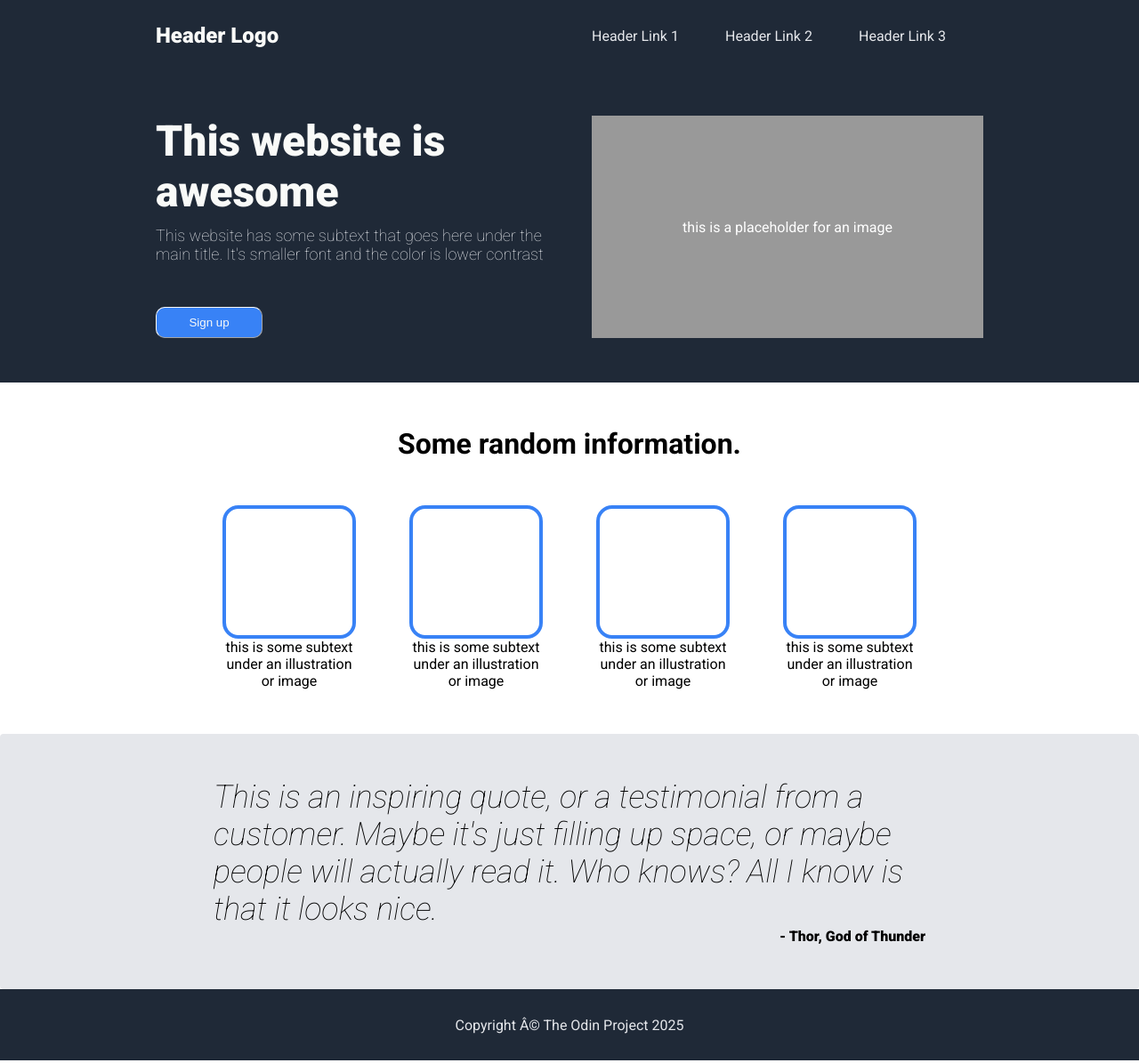
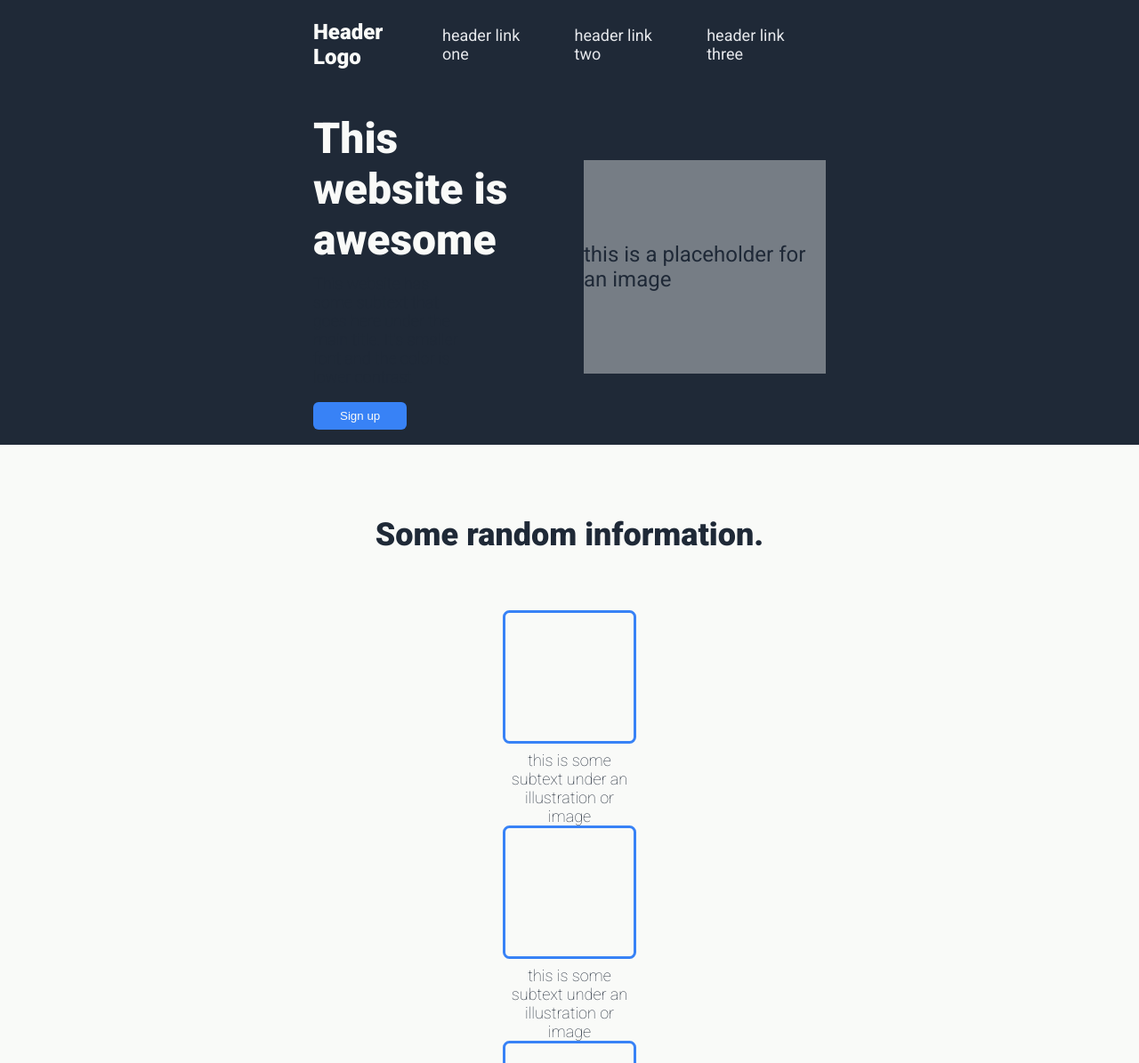
Before and after one commit to RedNoodle325/top-landing-page, a plain HTML site: page index.html in a window 1280 px wide. Shown: the top 1195 px of the page at 89% size. Drawn offline with Linux system fonts and the light colour scheme.

Commit message:
project turnin

```diff
--- a/index.html
+++ b/index.html
@@ -1,71 +1,97 @@
 <!DOCTYPE html>
-<html>
-  <head charset="utf-8">
-    <meta lang="en" />
-    <meta http-equiv="X-UA-Compatible" content="IE=edge" />
-    <meta name="viewport" content="width=device-width, initial-scale=1.0" />
+<html lang="en">
+<head>
+    <meta charset="utf-8">
+    <meta http-equiv="X-UA-Compatible" content="IE=edge">
+    <meta name="viewport" content="width=device-width, initial-scale=1.0">
     <title>TOP Landing Page</title>
-    <link rel="preconnect" href="https://fonts.googleapis.com" />
-    <link rel="preconnect" href="https://fonts.gstatic.com" crossorigin />
-    <link
-      href="https://fonts.googleapis.com/css2?family=Roboto:ital,wght@0,100;0,300;0,400;0,500;0,700;0,900;1,100;1,300;1,400;1,500;1,700;1,900&display=swap"
-      rel="stylesheet"
-    />
-    <link rel="stylesheet" href="styles/styles.css" />
+    <link rel="preconnect" href="https://fonts.googleapis.com">
+    <link rel="preconnect" href="https://fonts.gstatic.com" crossorigin>
+    <link href="https://fonts.googleapis.com/css2?family=Roboto:wght@100;300;400;500;700;900&display=swap"
+          rel="stylesheet">
+    <link rel="stylesheet" href="styles/styles.css">
 </head>
-  <body class="page-layout">
-    <div class="hdr">
-      <div class="hdr-logo">Header Logo</div>
-      <div class="hdr-links">
-        <a href="">Header Link 1</a>
-        <a href="">Header Link 2</a>
-        <a href="">Header Link 3</a>
+
+<body class="">
+
+<!-- Navigation Header -->
+<div class="nav">
+    <div class="logo">Header Logo</div>
+    <div class="links">
+        <a href="#">header link one</a>
+        <a href="#">header link two</a>
+        <a href="#">header link three</a>
     </div>
 </div>
-    <div class="top">
-      <div class="leftbox">
-        <div class="textbox">
-          <h1>This website is awesome</h1>
-          <p>
-            This website has some subtext that goes here under the main title.
-            It's smaller font and the color is lower contrast
-          </p>
+
+<!-- Top Box -->
+<div class="signup-box">
+    <div class="left-signup">
+        <div class="text-1">This website is awesome</div>
+        <div class="text-2">This website has some subtext that goes here under the main title. It's smaller font and the
+            color is lower contrast
         </div>
-        <button class="button">Sign up</button>
+        <button class="btn-1">Sign up</button>
     </div>
-      <div class="rightbox">
-        <div class="placeholder-img">this is a placeholder for an image</div>
+    <div class="placeholder-img">
+        this is a placeholder for an image
     </div>
 </div>
-    <div class="middle">
-      <h1>Some random information.</h1>
-      <div class="card-group">
-        <div class="card-caption">
-          <div class="card"></div>
+
+<!-- Carousel Box -->
+<div class="carousel-box">
+    <div class="text-3">Some random information.</div>
+    <div class="carousel">
+        <div class="carousel-container">
+            <div class="box"></div>
+            <div class="caption">
                 this is some subtext under an illustration or image
             </div>
-        <div class="card-caption">
-          <div class="card"></div>
+        </div>
+        <div class="carousel-container">
+            <div class="box"></div>
+            <div class="caption">
                 this is some subtext under an illustration or image
             </div>
-        <div class="card-caption">
-          <div class="card"></div>
+        </div>
+        <div class="carousel-container">
+            <div class="box"></div>
+            <div class="caption">
                 this is some subtext under an illustration or image
             </div>
-        <div class="card-caption">
-          <div class="card"></div>
+        </div>
+        <div class="carousel-container">
+            <div class="box"></div>
+            <div class="caption">
                 this is some subtext under an illustration or image
             </div>
         </div>
     </div>
-    <div class="bottom">
-      <div class="quote">
-        This is an inspiring quote, or a testimonial from a customer. Maybe it's just filling up space, or maybe people will actually read it. Who knows? All I know is that it looks nice.
-      </div>
-      <div class="signature-quote">
-       <p>- Thor, God of Thunder</p>
 </div>
 </div>
+
+<!-- Quote Section -->
+<div class="quote-box">
+    <div class="quote-text">This is an inspiring quote, or a testimonial from a customer. Maybe it's just filling up
+        space, or maybe people will actually read it. Who knows? All I know is that it looks nice.
+    </div>
+    <div class="author-text">- Thor, God of Thunder</div>
+</div>
+
+<!-- Call to Action -->
+<div class="cta-outer-box">
+    <div class="cta-box">
+        <div>
+            <div class="cta-hdr">Call to action! It's time!</div>
+            <div class="cta-body">Sign up for our product by clicking that button right over there!</div>
+        </div>
+        <button class="cta-btn">Sign up</button>
+    </div>
+</div>
+
+
+<!-- Footer -->
 <div class="ftr">Copyright © The Odin Project 2025</div>
+
 </body>
 </html>
--- a/styles/styles.css
+++ b/styles/styles.css
@@ -1,212 +1,226 @@
-/* Overall Parts*/
-
 * {
-  margin: 0;
-  padding: 0;
+    margin:     0;
+    padding:    0;
     box-sizing: border-box;
-  flex: 1 1 1;
     }
 
-div {
-  display: flex;
-}
 body {
-  display: flex;
-  flex-direction: column;
-  justify-content: space-between;
-  min-height: 100vh;
-  font-family: "Roboto";
-  align-items: stretch;
+    font-family:      "Roboto", sans-serif;
+    background-color: #F9FAF8;
+    color:            #1F2937;
+    font-size:        24px;
+    display:          flex;
+    flex-direction:   column;
+    justify-content:  space-between;
     }
 
-  body > * {
-    padding: 0 175px;
+/*Naviagtion Bar*/
+
+.nav {
+    display:          flex;
+    background-color: #1F2937;
+    justify-content:  space-between;
+    align-items:      center;
+    width:            100%;
+    height:           100px;
+    padding:          0 22rem;
     }
 
-/* Header Parts*/
-
-.hdr {
-  display: flex;
-  flex-direction: row;
-  color: #e5e7eb;
-  background-color: #1f2937;
-  align-items: center;
-  justify-content: space-evenly;
-  width: 100%;
-  height: 5em;
-  padding: 10px 175px;
-  gap: 50px;
-}
-
-.hdr-logo {
-  color: #f9faf8;
-  flex: 1;
-  font-size: 24px;
+.logo {
+    color:       #F9FAF8;
+    font-size:   24px;
     font-weight: 900;
     }
 
-.hdr-links {
-  justify-content: space-evenly;
-  gap: 10px;
-  flex: 1;
+.links {
+    display:         flex;
+    justify-content: space-between;
+    align-items:     center;
     }
 
-.hdr-links a {
+.links a {
     text-decoration: none;
-  color: #e5e7eb;
-  flex: 1;
+    color:           #E5E7EB;
+    margin:          0 1.5rem;
+    font-size:       18px;
     }
 
-/* Body Boxes */
+/* Hero Section */
 
-.top {
-  color: #e5e7eb;
-  background-color: #1f2937;
-  flex: 1 1 auto;
-  align-items:stretch;
-  justify-content: space-evenly;
-  padding: 50px 175px;
-  gap: 50px;
-  height: 350px;
-
+.signup-box {
+    display:          flex;
+    background-color: #1F2937;
+    justify-content:  center;
+    align-items:      center;
+    height:           200px;
+    gap:              2rem;
+    padding:          5rem 22rem;
+    flex:             1 1 400px;
     }
 
-.middle {
-  justify-content: space-evenly;
-  align-items: stretch;
-  text-align: center;
+.left-signup {
     flex-direction: column;
-  flex-grow: 1 1 auto;
-  padding: 50px 175px;
-  gap: 50px;
+    flex:           1 1 0;
     }
 
-.cta {
-  display: flex;
-
+.text-1 {
+    font-size:   48px;
+    padding:     10px 0;
+    font-weight: 900;
+    color:       #F9FAF8;
     }
 
-.bottom {
-  align-self: stretch;
-  display: flex;
-  flex-direction: column;
-  background-color: #e5e7eb;
-  flex-grow: 1 1 auto;
-  align-items: center;
-  padding: 50px 175px;
-  border-radius: 4px;
-  justify-content: center;
+.text-2 {
+    font-size:   18px;
+    font-weight: 100;
+    padding:     0 6.1rem 1rem 0;
     }
 
-/* Top Box */
-
-.leftbox {
-  display: flex;
-  flex-direction: column;
-  flex-basis: auto;
-  align-items: center;
-  justify-content: center;
-  flex: 1;
-  gap: 10px;
-  max-width: 500px;
+.btn-1 {
+    padding:          8px 30px;
+    background-color: #3882F6;
+    color:            #F9FAF8;
+    border-radius:    6px;
+    border:           none;
     }
 
-.textbox {
-  flex-direction: column;
-  flex: 1 1 auto;
-  align-items: stretch;
-  font-size: 18px;
-  font-weight: 100;
-  gap: 10px;
+.placeholder-img {
+    align-self:       center;
+    display:          flex;
+    justify-content:  center;
+    align-items:      center;
+    width:            100%;
+    height:           100%;
+    background-color: rgba(248, 249, 250, 0.4);
+    flex:             1 1 0;
     }
 
-.leftbox h1 {
-  font-size: 48px;
-  color: #f9faf8;
-  font-weight: 900;
+/* Carousel Section */
+
+.carousel-box {
+    display:          flex;
+    flex-direction:   column;
+    justify-content:  center;
+    align-items:      stretch;
+    background-color: #F9FAF8;
+    padding:          5rem 22rem;
+    flex:             1 1 300px;
+    gap:              4rem;
     }
 
-.rightbox {
-  flex-basis: 1;
-  flex-grow: 1;
-  flex-shrink: 500px;
-  flex: 1;
-  align-items: center;
-  background-color: #999999;
-  color:white;
-  justify-content: center;
-  max-width: 500px;
+.text-3 {
+    font-size:   36px;
+    color:       #1F2937;
+    font-weight: 900;
+    text-align:  center;
     }
 
-button {
-  height: 35px;
-  width: 120px;
-  justify-content: center;
-  align-self: flex-start;
-  background-color: #3882F6;
-  border-radius: 10px;
-  color: #f9faf8;
-  border-color: #f9f9f9;
-  border-width: 1px;
+.box {
+    height:        150px;
+    width:         150px;
+    border:        #3882F6 3px solid;
+    border-radius: 5%;
     }
 
-/* Middle Box */
-
-
-.cardbox h1 {
-  font-size: 36px;
-  font-weight: 900;
-  color: #1f2937;
+.caption {
+    width:       150px;
+    font-size:   18px;
+    font-weight: 100;
+    color:       #1F2937;
+    text-align:  center;
     }
 
-.card-caption {
-  flex-direction: column;
-  justify-content: center;
-  align-items: flex-start;
-  flex: 1;
-  max-width: 150px;
-  text-align: center;
+.carousel {
+    display:         flex;
+    justify-content: space-around;
+    flex-wrap:       wrap;
+    flex:            1 0 0;
+    padding:         0 9rem;
     }
 
-.card-group {
-  flex-direction: row;
-  flex-wrap: wrap;
+.carousel-container {
+    display:         flex;
     justify-content: center;
-  flex-grow: 1;
-  gap: 60px;
-  align-items: flex-start;
+    align-items:     center;
+    flex-direction:  column;
+    gap:             0.5rem;
     }
 
-.card {
-  border: solid #3882F6;
-  border-width: 4px;
-  border-radius: 18px;
-  height: 150px;
-  width: 150px;
-  padding: 10px;
+/* Quote Section */
+
+.quote-box {
+    display:          flex;
+    flex-direction:   column;
+    justify-content:  center;
+    align-items:      stretch;
+    padding:          5rem 22rem;
+    background-color: #E5E7EB;
     }
 
-.quote {
-  text-align: left;
-  font-style: italic;
-  font-size: 36px;
-  font-weight: 200;
-  width: 800px;
+.quote-text {
+    font:        italic 36px "Roboto", sans-serif;
+    font-weight: 100;
+    color:       #1F2937;
+    padding:     0 9rem;
     }
 
-.signature-quote {
-  align-self: center;
+.author-text {
+    font-size:   24px;
     font-weight: 900;
-  width: 800px;
-  justify-content: flex-end;
+    color:       #1F2937;
+    text-align:  right;
+    padding:     0 9rem;
     }
-/* Footer */
+
+/* CTA Section */
+.cta-outer-box {
+    display:         flex;
+    justify-content: center;
+    align-items:     center;
+    flex:            1 1 200px;
+    padding: 5rem 22rem;
+    }
+
+.cta-box {
+    display:          flex;
+    flex-direction:   row;
+    flex: 1 0 200px;
+    justify-content:  center;
+    align-items:      center;
+    background-color: #3882F6;
+    gap:              2rem;
+    border-radius:    6%;
+    padding: 2rem;
+    }
+
+.cta-hdr {
+    font-size:   36px;
+    font-weight: 900;
+    color:       #F9FAF8;
+    }
+
+.cta-body {
+    font-size: 24px;
+    color:     #F9FAF8;
+    }
+
+.cta-btn {
+    padding:          8px 20px;
+    background-color: #3882F6;
+    color:            #F9FAF8;
+    border:           #F9FAF8 2px solid;
+    height:           50px;
+    width:            100px;
+    border-radius:    6px;
+    }
+
+/* Footer Section */
+
 .ftr {
-  justify-content: center;
-  align-items: center;
-  color: #e5e7eb;
-  background-color: #1f2937;
-  flex-grow: 0;
-  flex-shrink: 0;
-  flex-basis: 5em;
+    display:          flex;
+    justify-content:  center;
+    align-items:      center;
+    background-color: #1F2937;
+    color:            #F9FAF8;
+    height:           100px;
     }
```
Lines whose indentation alone changed are shown as unchanged.
